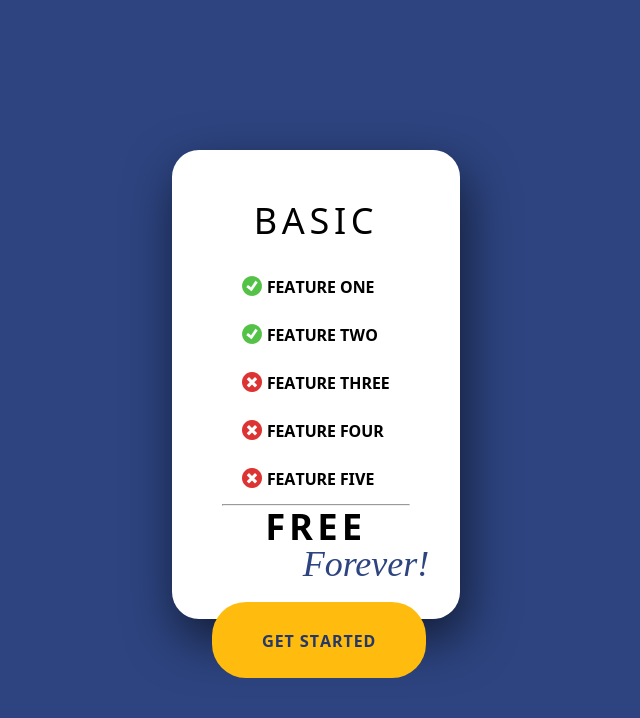
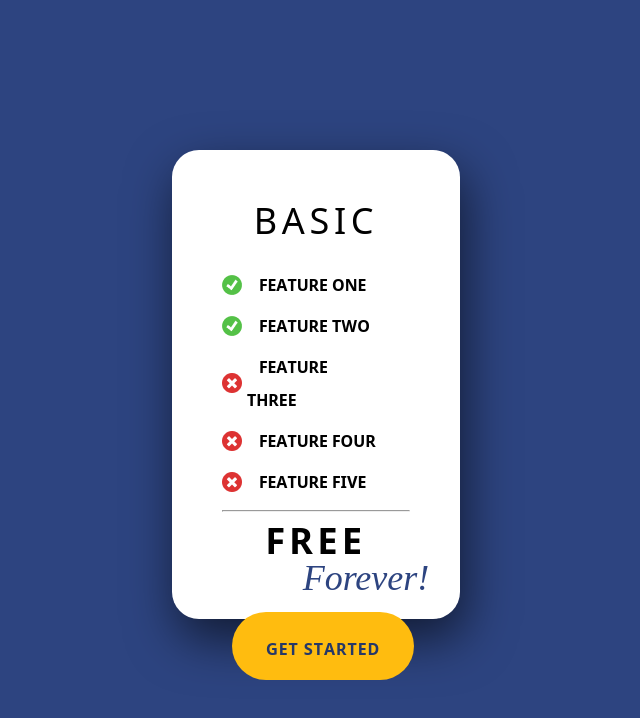
Before and after one commit to coolboogie90/Pixel-Perfect-Replica-02, a plain HTML site: page index.html in a window 1280 px wide. Shown: the whole page, without its empty margins (324-964 px from the left). Drawn offline with Linux system fonts and the light colour scheme; a web font is replaced by a local one.

Commit message:
Fixed margin and list

```diff
--- a/styles.css
+++ b/styles.css
@@ -67,6 +67,10 @@ body {
     transform: translateX(50px);
 }
 
+.list-feature{
+    margin-right:20px;
+}
+
 .card ul {
     text-transform: uppercase;
     font-weight: 600;
@@ -75,10 +79,18 @@ body {
 
 .card ul li {
     background: url(./img/image-4.png) no-repeat left center;
-    padding: 5px 10px 5px 25px;
+    padding: 3px 10px 5px 25px;
     list-style: none;
-    margin-bottom: 5px;
     vertical-align: middle;
+}
+
+.card hr{
+    margin-top: 8px;
+    margin-bottom: 8px;
+}
+
+.card ul li::first-letter{
+    margin-left: 12px;
 }
 
 .card .checked {
@@ -87,8 +99,8 @@ body {
 
 #button {
     display: flex;
-    padding: 20px 50px;
-    margin-top: 20px;
+    height:68px;
+    padding: 18px 34px;
     border-radius: 34px;
     background: #FFBC0F;
     justify-content: center;
@@ -96,7 +108,8 @@ body {
     /*transform: translate(-50%);*/
     z-index: 2;
     position: absolute;
-    margin-left: -10px;
+    margin-left: 10px;
+    margin-top: 16px;
 }
 
 #button p{
@@ -104,9 +117,4 @@ body {
     font-weight: 600;
     font-size: 1rem;
     letter-spacing: 0.96px;
-    text-transform: uppercase;
 }
-
-.list-feature{
-    padding-left:20px;
-}
```
